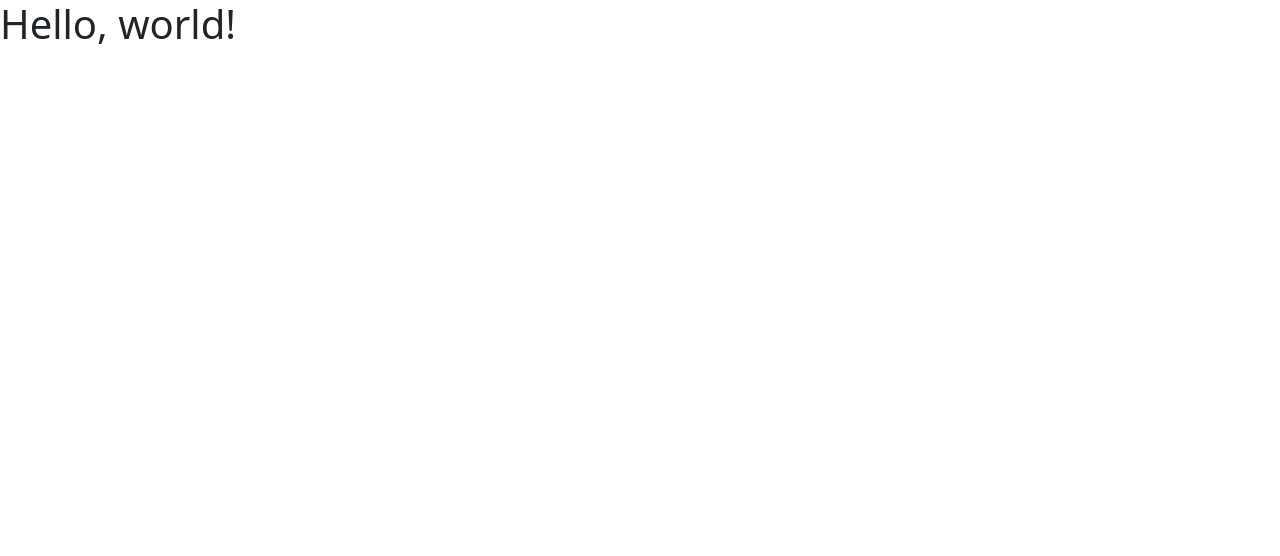
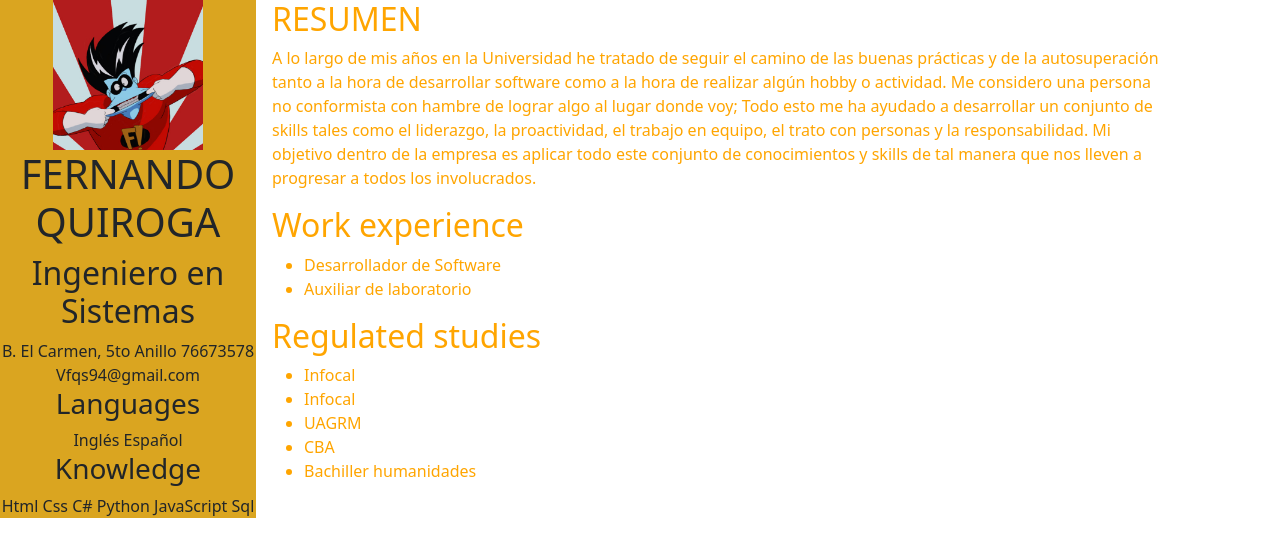
Before and after one commit to SickRanchez4/cv, a website: page index.html in a window 1280 px wide. Drawn offline with nearby package versions, Linux system fonts and the light colour scheme.

Commit message:
html structure

```diff
--- /dev/null
+++ b/css/styles.css
@@ -0,0 +1,14 @@
+body{
+    display: grid;
+    grid-template-columns: 20% 70%;
+    grid-gap: 1rem;
+}
+
+.SideInfo{
+    text-align: center;
+    background-color: goldenrod;
+}
+
+.Main{
+    color: orange;
+}
--- a/index.html
+++ b/index.html
@@ -3,15 +3,76 @@
   <head>
     <meta charset="utf-8">
     <meta name="viewport" content="width=device-width, initial-scale=1">
-    <link rel="stylesheet" href="css/bootstrap.min.css" />
+    <link rel="stylesheet" href="../bootstrap-5.1.3-dist/css/bootstrap.min.css">
+    <link rel="stylesheet" href="css/styles.css">
 
-    <title>Grecia Castedo cv</title>
+    <title>Fernando Q</title>
   </head>
   <body>
-    <h1>Hello, world!</h1>
+    <!-- SideInfo -->
+    <section class="SideInfo">
+      <img src="assets/freaka.jpg" alt="Profile Picture" width="150px">
+      <div>
+        <h1>FERNANDO QUIROGA</h1>
+        <h2>Ingeniero en Sistemas</h2>
+      </div>
+      <div>
+        <span>B. El Carmen, 5to Anillo</span>
+        <span>76673578</span>
+        <span>Vfqs94@gmail.com</span>
+      </div>
+      <div>
+        <h3>Languages</h3>
+        <span>Inglés</span>
+        <span>Español</span>
+      </div>
+      <div>
+        <h3>Knowledge</h3>
+        <span>Html</span>
+        <span>Css</span>
+        <span>C#</span>
+        <span>Python</span>
+        <span>JavaScript</span>
+        <span>Sql</span>
+      </div>
+    </section>
 
-    <script src="js/jquery-3.5.1.slim.min.js"></script>
-    <script src="js/popper.min.js"></script>
-    <script src="js/bootstrap.min.js"></script>
+    <div class="Main">
+    <!-- Resume -->
+    <section>
+      <h2>RESUMEN</h2>
+      <p>
+        A lo largo de mis años en la Universidad he tratado de seguir el camino de las buenas prácticas y de la autosuperación
+        tanto a la hora de desarrollar software como a la hora de realizar algún hobby o actividad.
+        Me considero una persona no conformista con hambre de lograr algo al lugar donde voy; Todo esto me ha ayudado a desarrollar
+        un conjunto de skills tales como el liderazgo, la proactividad, el trabajo en equipo, el trato con personas y la responsabilidad.
+        Mi objetivo dentro de la empresa es aplicar todo este conjunto de conocimientos y skills de tal manera que nos lleven a progresar
+        a todos los involucrados.
+      </p>
+    </section>
+
+    <!-- Work Experience -->
+    <section>
+      <h2>Work experience</h2>
+      <ul>
+        <li>Desarrollador de Software</li>
+        <li>Auxiliar de laboratorio</li>
+      </ul>
+    </section>
+
+    <!-- Studies -->
+    <section>
+      <h2>Regulated studies</h2>
+      <ul>
+        <li>Infocal</li>
+        <li>Infocal</li>
+        <li>UAGRM</li>
+        <li>CBA</li>
+        <li>Bachiller humanidades</li>
+      </ul>
+    </section>
+    </div>
+
+    <script src="../bootstrap-5.1.3-dist/js/bootstrap.bundle.min.js"></script>
   </body>
 </html>
--- a/package.json
+++ b/package.json
@@ -1,10 +1,10 @@
 {
-  "name": "greek_cv",
+  "name": "personal_cv",
   "version": "1.0.0",
   "description": "",
   "main": "index.js",
   "scripts": {
-    "compile:sass": "sass  --watch scss:assets/css"
+
   },
   "keywords": [],
   "author": "Rastone",
```
Also changed, not shown: assets/freaka.jpg (added).
